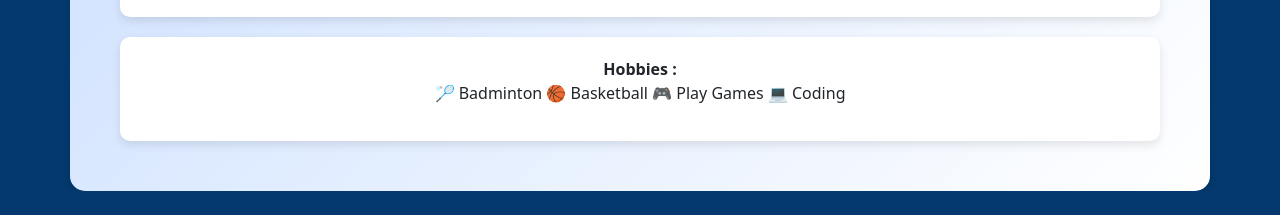
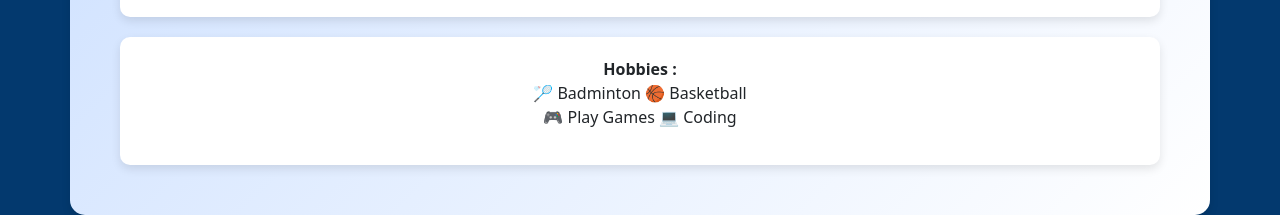
Before and after one commit to pra-gnahp/WebByNFC, a plain HTML site: page index.html in a window 1280 px wide. Shown: the part 616-831 px from the top of the page. Before the commit the page ends 807 px from the top, so only its background shows below. Drawn offline with nearby package versions, Linux system fonts and the light colour scheme.

Commit message:
index.html

```diff
--- a/index.html
+++ b/index.html
@@ -100,7 +100,7 @@
         <img src="img/Somtam.jpg"class="rounded"alt="Somtam"data-bs-toggle="tooltip"title="Hey yo I'm Somtam"width="210"height="140"/>
       </div>
       <div class="info-box">
-        <p><strong>Hobbies :</strong> <br>🏸 Badminton 🏀 Basketball 🎮 Play Games 💻 Coding</p>
+        <p><strong>Hobbies :</strong> <br>🏸 Badminton 🏀 Basketball <br>🎮 Play Games 💻 Coding</p>
       </div>
     </div>
 
```
